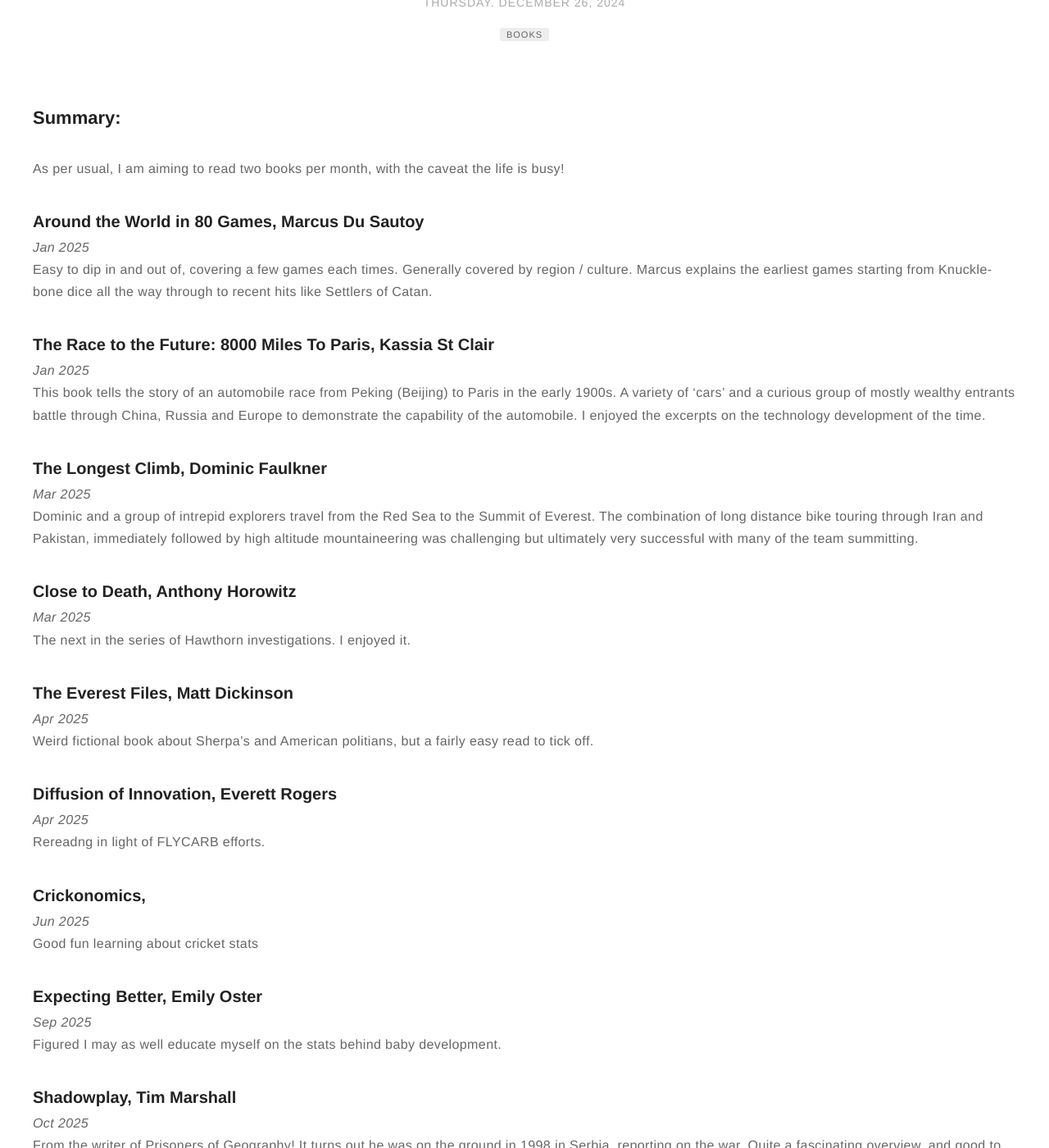
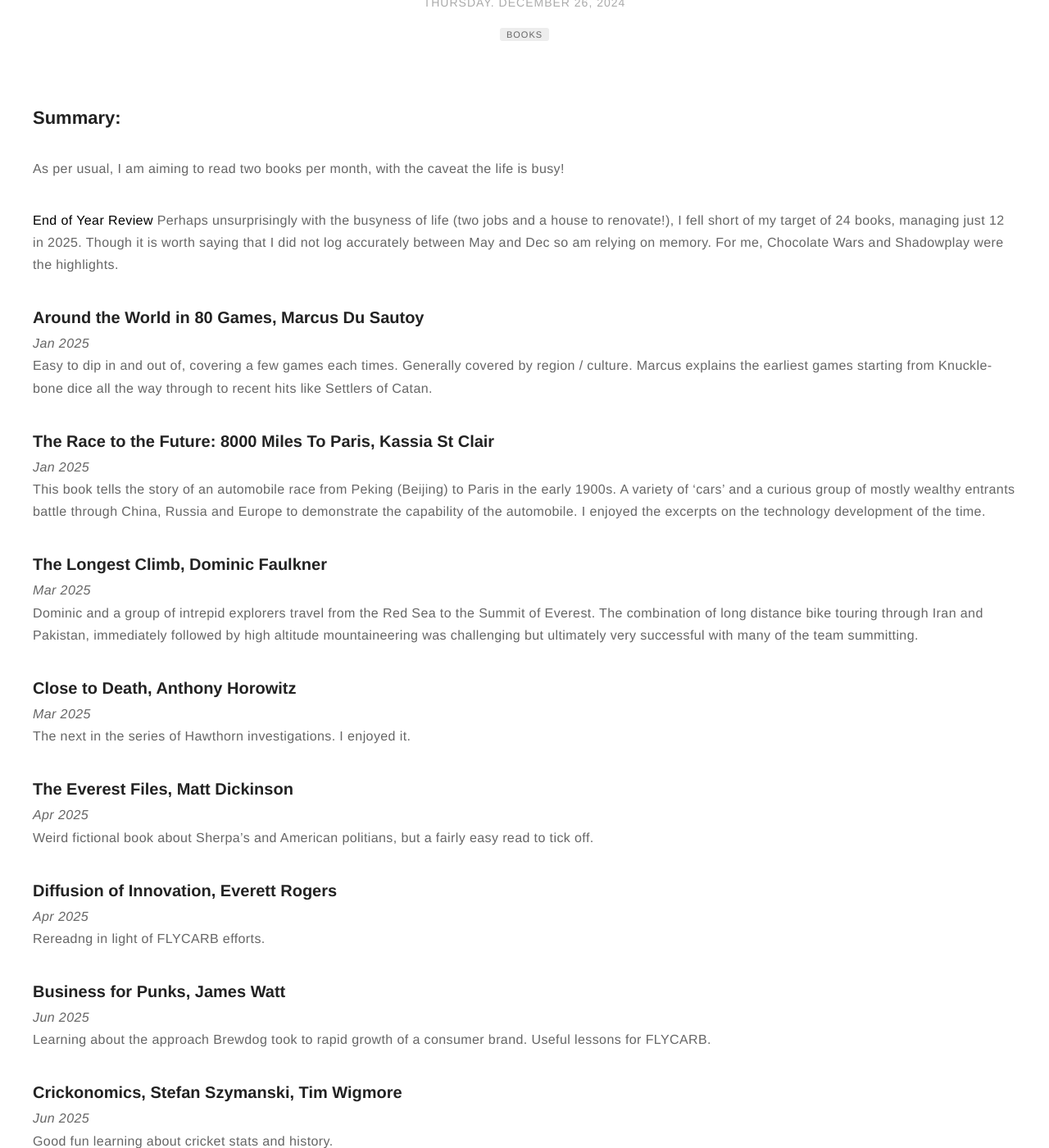
Before and after one commit to jc782/jc782.github.io, a Jekyll site: the page built from _posts/2025-01-01-Books-2025.markdown, in a window 1280 px wide and 1400 px high, scrolled down 194 px. Shown: the whole window at 82% size. Built offline with Jekyll 4.4.1, drawn with Linux system fonts in a browser that asks for light colours.

Commit message:
updated books 2025

```diff
--- a/_posts/2025-01-01-Books-2025.markdown
+++ b/_posts/2025-01-01-Books-2025.markdown
@@ -14,6 +14,8 @@ published: true
 
 ## Summary:
 As per usual, I am aiming to read two books per month, with the caveat the life is busy!
+
+**End of Year Review** Perhaps unsurprisingly with the busyness of life (two jobs and a house to renovate!), I fell short of my target of 24 books, managing just 12 in 2025. Though it is worth saying that I did not log accurately between May and Dec so am relying on memory. For me, Chocolate Wars and Shadowplay were the highlights.
 
 ### Around the World in 80 Games, Marcus Du Sautoy
 *Jan 2025*
@@ -39,14 +41,17 @@ Weird fictional book about Sherpa's and American politians, but a fairly easy re
 *Apr 2025*
 Rereadng in light of FLYCARB efforts.
 
-### Crickonomics,
+### Business for Punks, James Watt
 *Jun 2025*
-Good fun learning about cricket stats
+Learning about the approach Brewdog took to rapid growth of a consumer brand. Useful lessons for FLYCARB.
+
+### Crickonomics, Stefan Szymanski, Tim Wigmore
+*Jun 2025*
+Good fun learning about cricket stats and history.
 
 ### Expecting Better, Emily Oster
 *Sep 2025*
 Figured I may as well educate myself on the stats behind baby development.
-
 
 ### Shadowplay, Tim Marshall
 *Oct 2025*
```
